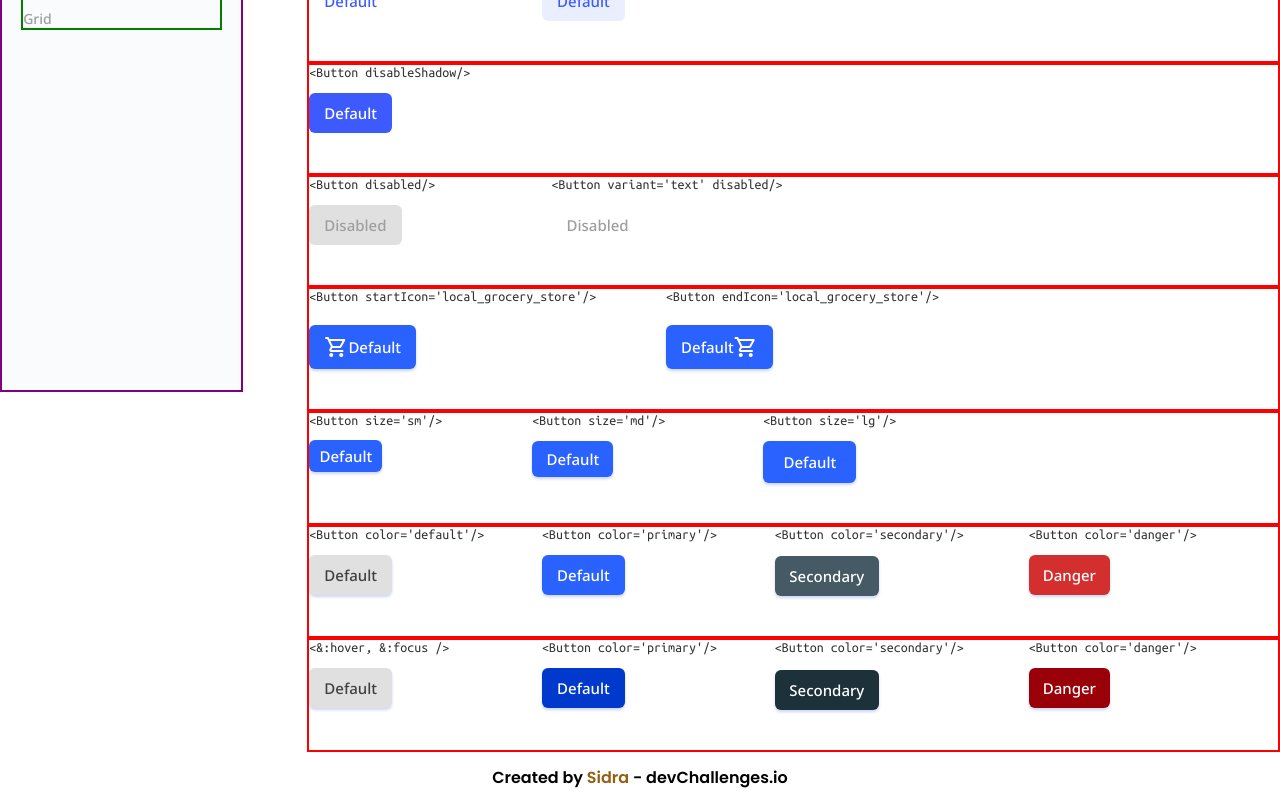
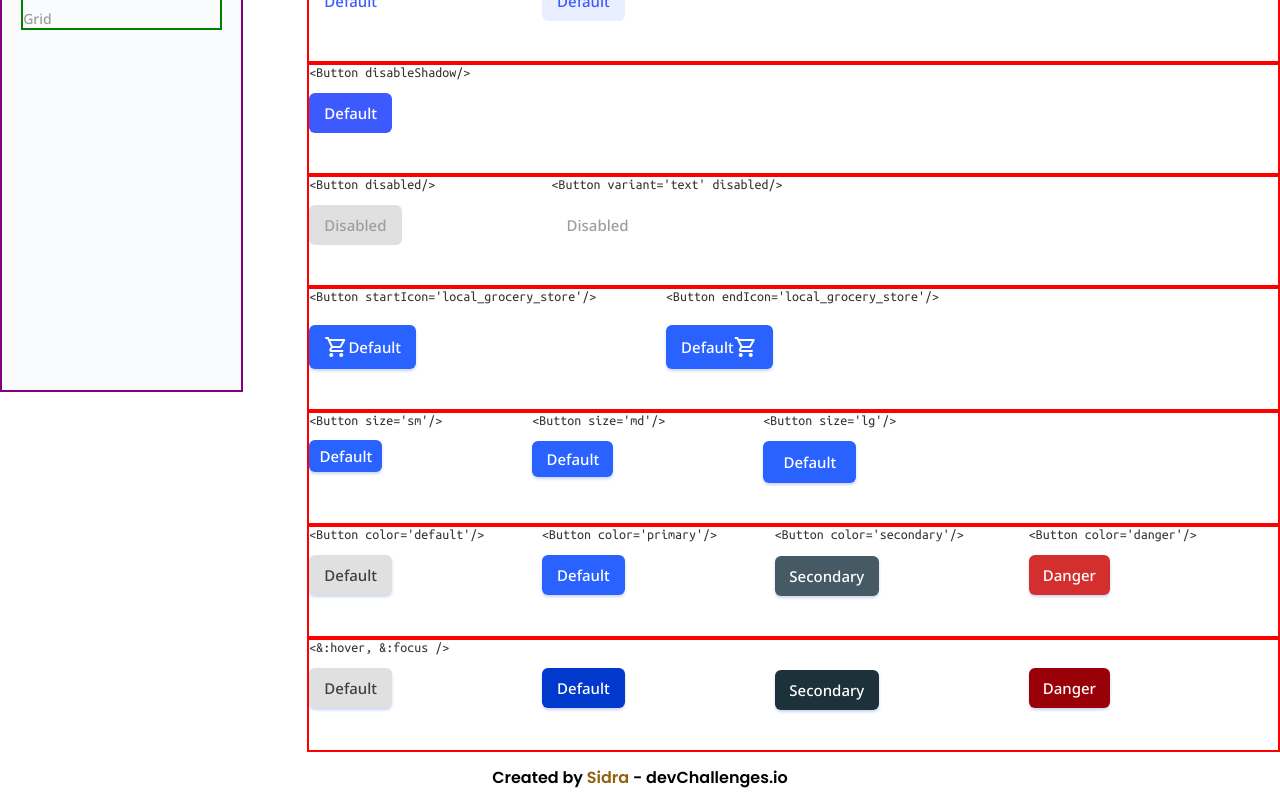
Before and after one commit to sidramwaseem/Button-Component, a React (Create React App) app: page / in a window 1280 px wide. Shown: the part 408-1208 px from the top of the page. Built offline with nearby package versions, Linux system fonts and the light colour scheme.

Commit message:
update button.jsx

```diff
--- a/src/components/Buttons/Buttons.jsx
+++ b/src/components/Buttons/Buttons.jsx
@@ -4,7 +4,7 @@ import "./Buttons.css";
 function Buttons(props) {
   return (
     <aside>
-      <p className="btn-head">{props.text}</p>
+      <p className="btn-head" style={{color:props.pColor}}>{props.text}</p>
       <button
         className={props.class}
         style={{
```
